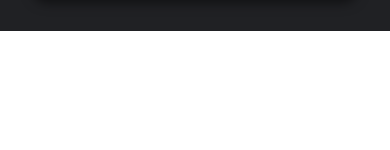
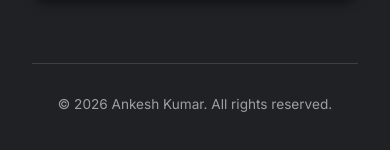
Before and after one commit to Ank-esh-kumar/live-traffic-prediction-model, a React (Vite) app in the folder frontend/: page / in a window 390 px wide. Shown: the part 2523-2673 px from the top of the page. Before the commit the page ends 2554 px from the top, so only its background shows below. Built offline with nearby package versions, Linux system fonts and the light colour scheme; no server answers; the HTML template or start-up script is replaced by a standard one.

Commit message:
Final fixes for Render port binding, dynamic iPhone IPs, and iOS PWA icons

```diff
--- a/frontend/index.html
+++ b/frontend/index.html
@@ -3,7 +3,7 @@
   <head>
     <meta charset="UTF-8" />
     <link rel="icon" type="image/svg+xml" href="/icon.svg" />
-    <link rel="apple-touch-icon" href="/icon.svg" />
+    <link rel="apple-touch-icon" href="/icon-192x192.png" />
     <meta name="viewport" content="width=device-width, initial-scale=1.0" />
     <title>Smart Traffic Real-Time System</title>
     <meta name="description" content="AI-powered real-time traffic monitoring and prediction system for the Delhi-Dehradun corridor. Live traffic maps, shortest route finder, and congestion alerts." />
--- a/frontend/src/App.jsx
+++ b/frontend/src/App.jsx
@@ -31,6 +31,17 @@ function App() {
           <Dashboard />
         </Suspense>
       </main>
+
+      <footer style={{
+        textAlign: 'center',
+        padding: '2rem 0',
+        marginTop: '2rem',
+        color: 'var(--text-secondary)',
+        fontSize: '0.85rem',
+        borderTop: '1px solid var(--glass-border)'
+      }}>
+        <p>&copy; {new Date().getFullYear()} Ankesh Kumar. All rights reserved.</p>
+      </footer>
     </div>
   )
 }
--- a/frontend/src/hooks/useLiveTraffic.js
+++ b/frontend/src/hooks/useLiveTraffic.js
@@ -11,7 +11,7 @@ export const useLiveTraffic = () => {
   const isFirstMessageRef = useRef(true);
 
   useEffect(() => {
-    const wsUrl = `${import.meta.env.VITE_WS_URL || 'ws://localhost:8000'}/ws/traffic`;
+    const wsUrl = import.meta.env.VITE_WS_URL || `ws://${window.location.hostname}:8000/ws/traffic`;
     let ws;
     let reconnectTimer;
 
--- a/frontend/src/pages/Dashboard.jsx
+++ b/frontend/src/pages/Dashboard.jsx
@@ -139,7 +139,7 @@ const Dashboard = () => {
     setFeedbackSent(false);
     setViaRouteInfo(null);
     try {
-      const response = await fetch(`${import.meta.env.VITE_API_URL || 'http://localhost:8000'}/api/route/multi`, {
+      const response = await fetch(`${import.meta.env.VITE_API_URL || `http://${window.location.hostname}:8000`}/api/route/multi`, {
         method: 'POST',
         headers: { 'Content-Type': 'application/json' },
         body: JSON.stringify({ waypoints })
@@ -198,7 +198,7 @@ const Dashboard = () => {
   const submitFeedback = async () => {
     if (!selectedChoice || !routeInfo) return;
     try {
-      await fetch(`${import.meta.env.VITE_API_URL || 'http://localhost:8000'}/api/feedback`, {
+      await fetch(`${import.meta.env.VITE_API_URL || `http://${window.location.hostname}:8000`}/api/feedback`, {
         method: 'POST',
         headers: { 'Content-Type': 'application/json' },
         body: JSON.stringify({
--- a/frontend/vite.config.js
+++ b/frontend/vite.config.js
@@ -22,16 +22,15 @@ export default defineConfig({
         categories: ['navigation', 'utilities'],
         icons: [
           {
-            src: 'icon.svg',
-            sizes: '512x512',
-            type: 'image/svg+xml',
-            purpose: 'any'
+            src: 'icon-192x192.png',
+            sizes: '192x192',
+            type: 'image/png'
           },
           {
-            src: 'icon-maskable.svg',
+            src: 'icon-512x512.png',
             sizes: '512x512',
-            type: 'image/svg+xml',
-            purpose: 'maskable'
+            type: 'image/png',
+            purpose: 'any maskable'
           }
         ]
       },
```
